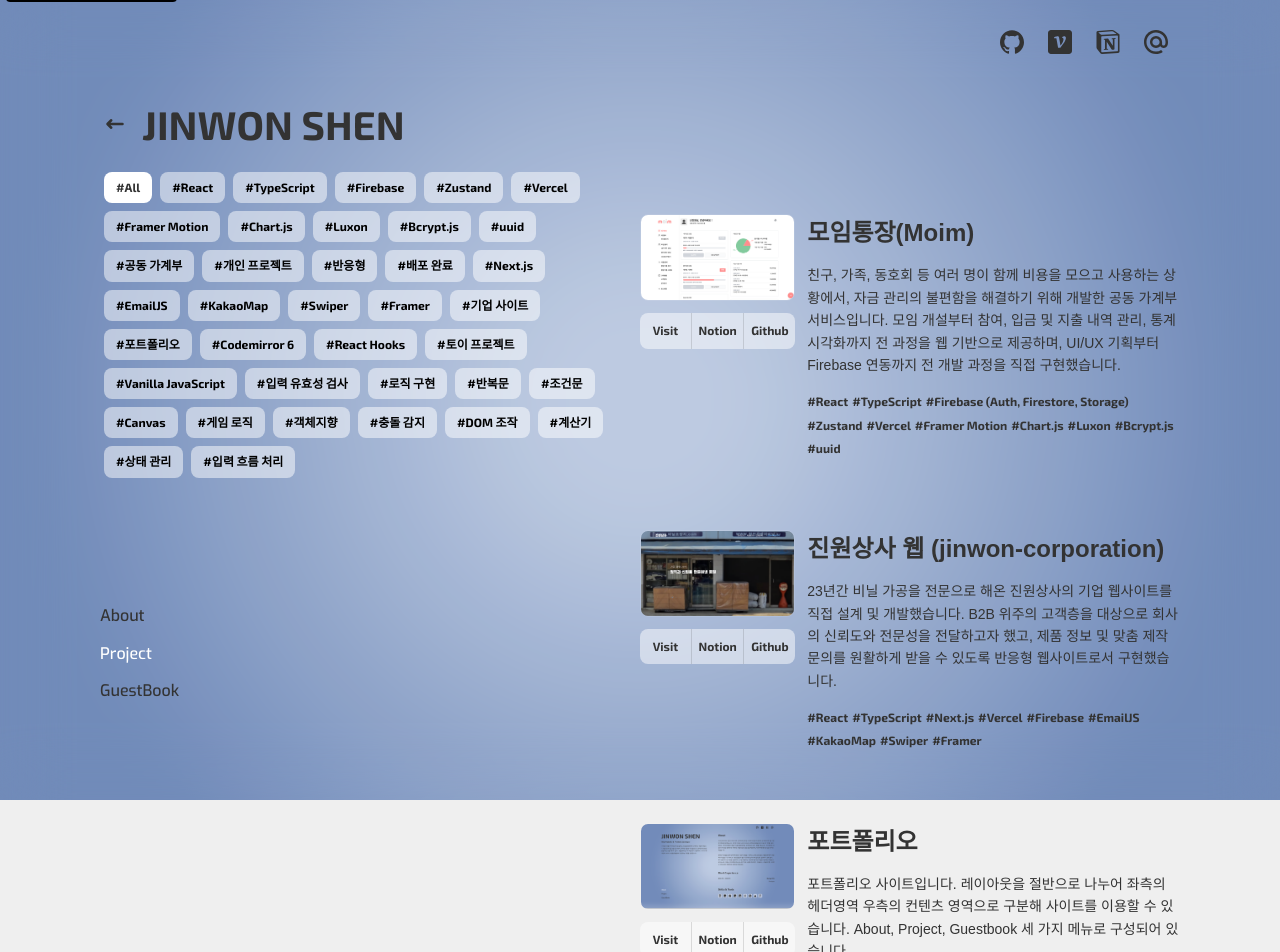
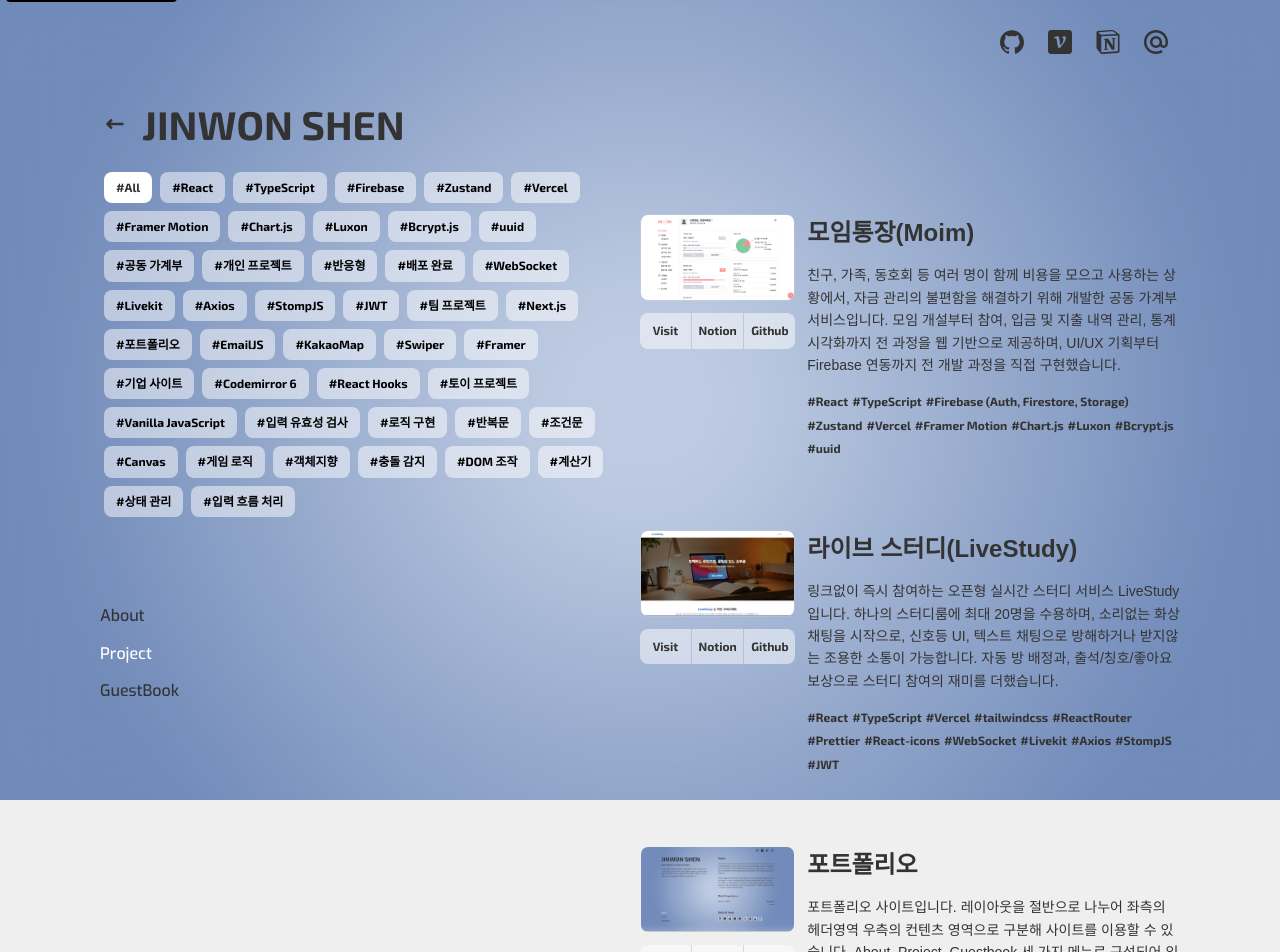
Before and after one commit to JinwonShen/2025_portfolio, a Next.js app: page /Project in a window 1280 px wide. Shown: the top 952 px of the page. Built offline with nearby package versions, Linux system fonts and the light colour scheme; a web font is replaced by a local one.

Commit message:
프로젝트 추가

```diff
--- a/src/data/project.ts
+++ b/src/data/project.ts
@@ -41,6 +41,69 @@ export const projects = [
 	},
 	{
 		id: "project2",
+		title: "라이브 스터디(LiveStudy)",
+		image: "/images/project/project-live-study.png",
+		alt: "라이브스터디(화상 채팅 스터디방)",
+		visit: "https://live-study.com",
+		notion:
+			"https://www.notion.so/sjinwon/LiveStudy-248072ea8d3580f0aa3ec46cbaf67624?source=copy_link",
+		github: "https://github.com/LiveStudy-group",
+		description:
+			"링크없이 즉시 참여하는 오픈형 실시간 스터디 서비스 LiveStudy입니다. 하나의 스터디룸에 최대 20명을 수용하며, 소리없는 화상채팅을 시작으로, 신호등 UI, 텍스트 채팅으로 방해하거나 받지않는 조용한 소통이 가능합니다. 자동 방 배정과, 출석/칭호/좋아요 보상으로 스터디 참여의 재미를 더했습니다.",
+		skills: [
+			"React",
+			"TypeScript",
+			"Vercel",
+			"tailwindcss",
+			"ReactRouter",
+			"Prettier",
+			"React-icons",
+			"WebSocket",
+			"Livekit",
+			"Axios",
+			"StompJS",
+			"JWT",
+		],
+		tags: [
+			"#React",
+			"#TypeScript",
+			"#Vercel",
+			"#WebSocket",
+			"#Livekit",
+			"#Axios",
+			"#StompJS",
+			"#JWT",
+			"#팀 프로젝트",
+			"#반응형",
+			"#배포 완료",
+		],
+	},
+	{
+		id: "project3",
+		title: "포트폴리오",
+		image: "/images/project/project-portfolio.png",
+		alt: "진원 포트폴리오",
+		visit: "https://jinwondev.vercel.app/",
+		notion:
+			"https://sjinwon.notion.site/2025-FE-Engineer-Portfolio-1f0072ea8d3580d7b6c8ece7f8030f35?source=copy_link",
+		github: "https://github.com/JinwonShen/2025_portfoliio",
+		description:
+			"포트폴리오 사이트입니다. 레이아웃을 절반으로 나누어 좌측의 헤더영역 우측의 컨텐츠 영역으로 구분해 사이트를 이용할 수 있습니다. About, Project, Guestbook 세 가지 메뉴로 구성되어 있습니다.",
+		skills: ["React", "TypeScript", "Next.js", "Vercel", "Firebase"],
+		tags: [
+			"#React",
+			"#TypeScript",
+			"#Next.js",
+			"#Vercel",
+			"#Firebase",
+			"#포트폴리오",
+			"#개인 프로젝트",
+			"#반응형",
+			"#배포 완료",
+		],
+	},
+	{
+		id: "project4",
 		title: "진원상사 웹 (jinwon-corporation)",
 		image: "/images/project/project-jinwoncorporation.png",
 		alt: "진원상사 반응형 웹",
@@ -78,31 +141,7 @@ export const projects = [
 		],
 	},
 	{
-		id: "project3",
-		title: "포트폴리오",
-		image: "/images/project/project-portfolio.png",
-		alt: "진원 포트폴리오",
-		visit: "https://jinwondev.vercel.app/",
-		notion:
-			"https://sjinwon.notion.site/2025-FE-Engineer-Portfolio-1f0072ea8d3580d7b6c8ece7f8030f35?source=copy_link",
-		github: "https://github.com/JinwonShen/2025_portfoliio",
-		description:
-			"포트폴리오 사이트입니다. 레이아웃을 절반으로 나누어 좌측의 헤더영역 우측의 컨텐츠 영역으로 구분해 사이트를 이용할 수 있습니다. About, Project, Guestbook 세 가지 메뉴로 구성되어 있습니다.",
-		skills: ["React", "TypeScript", "Next.js", "Vercel", "Firebase"],
-		tags: [
-			"#React",
-			"#TypeScript",
-			"#Next.js",
-			"#Vercel",
-			"#Firebase",
-			"#포트폴리오",
-			"#개인 프로젝트",
-			"#반응형",
-			"#배포 완료",
-		],
-	},
-	{
-		id: "project4",
+		id: "project5",
 		title: "알고리즘 앱 (AlgoNote)",
 		image: "/images/project/toy-project-algonote.png",
 		alt: "알고리즘 웹앱 토이프로젝트",
@@ -133,7 +172,7 @@ export const projects = [
 		],
 	},
 	{
-		id: "project5",
+		id: "project6",
 		title: "야구 게임 (Baseball Game)",
 		image: "/images/project/toy-project-baseball-game.png",
 		alt: "야구 게임 토이프로젝트",
@@ -153,7 +192,7 @@ export const projects = [
 		],
 	},
 	{
-		id: "project6",
+		id: "project7",
 		title: "벽돌깨기 게임 (Breakout Game)",
 		image: "/images/project/toy-project-breakout-game.png",
 		alt: "벽돌깨기 게임 토이프로젝트",
@@ -173,7 +212,7 @@ export const projects = [
 		],
 	},
 	{
-		id: "project7",
+		id: "project8",
 		title: "계산기 (Calculator)",
 		image: "/images/project/toy-project-calculator.png",
 		alt: "계산기 토이프로젝트",
```
Also changed, not shown: public/images/project/project-live-study.png (added).
